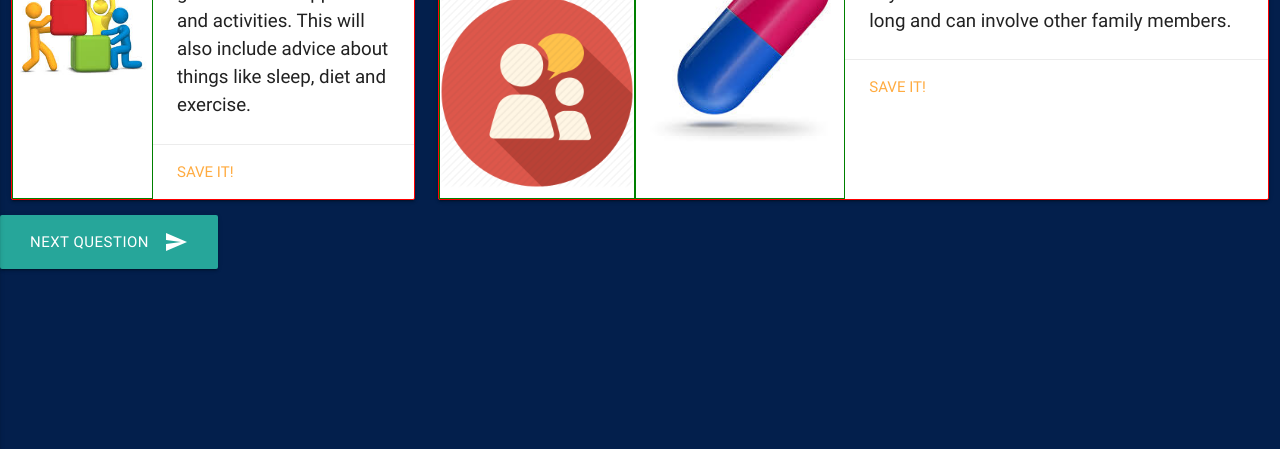
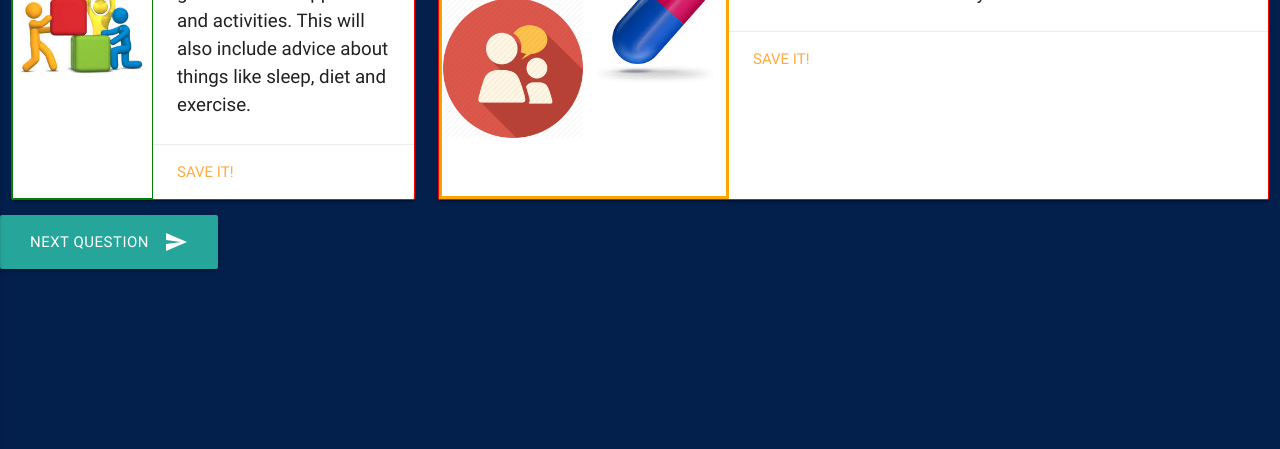
Before and after one commit to CYPIAPT-LNDSE/sdm-app, a plain HTML site: page 2cards_layout.html in a window 1280 px wide. Shown: the part 351-800 px from the top of the page. Drawn offline with nearby package versions, Linux system fonts and the light colour scheme.

Commit message:
fix styles for cards

```diff
--- a/2cards_layout.html
+++ b/2cards_layout.html
@@ -68,6 +68,7 @@
 
       <div class="col s12 m12 l8">
         <div class="card horizontal">
+          <div class="try">
           <div class="card-image-duo">
             <div class="card-title">
               <h4>{{treatments.talking_therapy.name}}</h4>
@@ -80,6 +81,7 @@
             </div>
             <img src={{treatments.medication.icon}} alt="" />
           </div>
+        </div>
           <div class="card-stacked-duo">
             <div class="card-content">
               <p>{{getTalkingTherapy questions}}</p>
--- a/css/cards.css
+++ b/css/cards.css
@@ -39,9 +39,9 @@ body nav li a{
   max-width: 65% !important;
 }
 
-.card-image-duo{
+.try{
   display:block;
-  width:100%;
+  max-width:35%;
   border:solid green 1px;
 }
 
```
